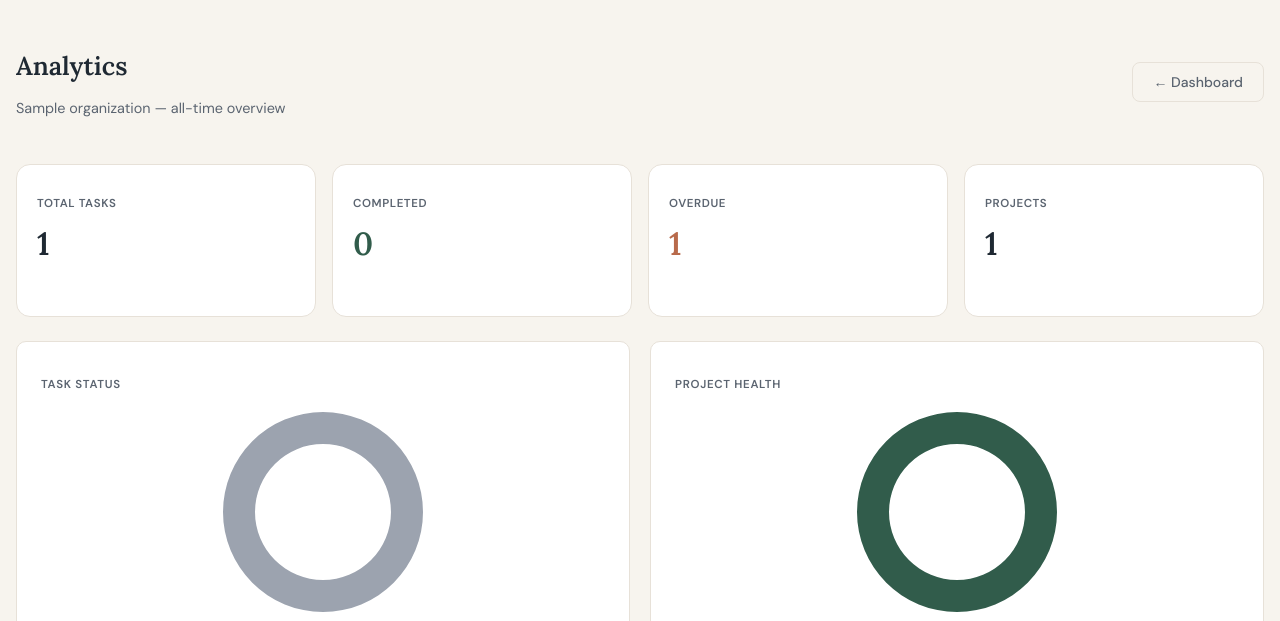
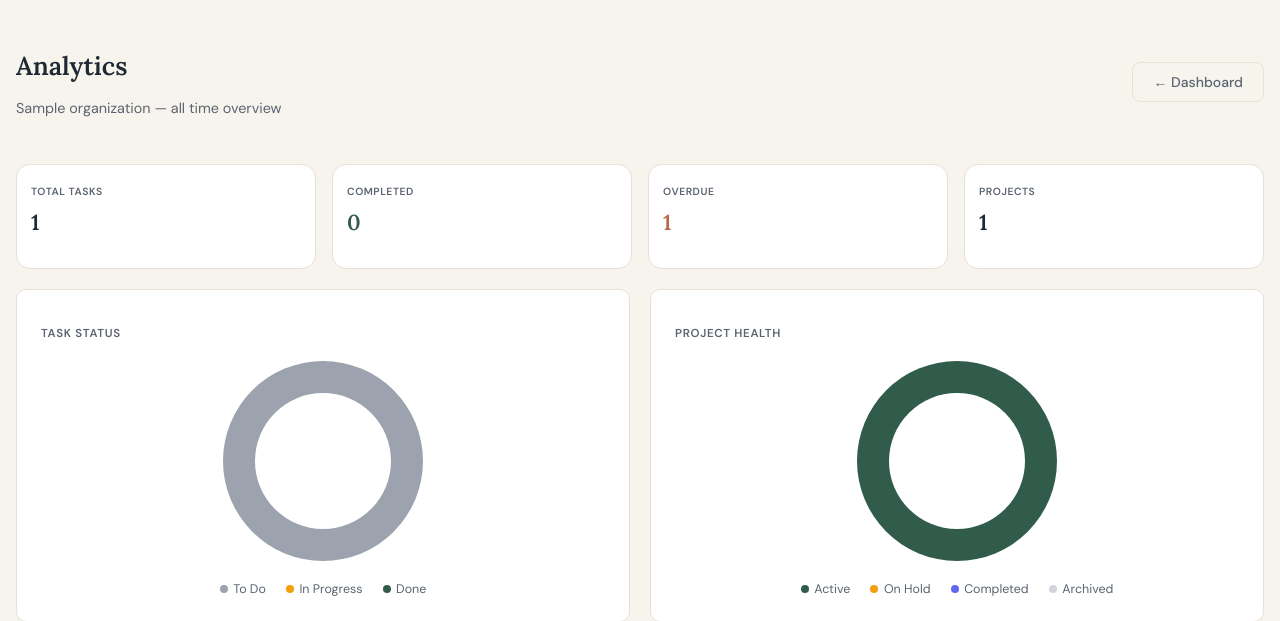
Before and after one commit to israel-omotayo/Planforge, a Django app: page /analytics/ in a window 1280 px wide. Shown: the part 61-682 px from the top of the page. Run offline with Django 5.2, Linux system fonts and the light colour scheme; a user stored in the database is signed in; tables that the repository leaves empty hold one stand-in row (values such as "Sample post"); grey boxes marked "Sample" are stand-in pictures; data that the repository does not hold is empty; parts of the project's set-up code (start-up, migrations or seed data) failed here and were passed over.

Commit message:
changed analytics div

```diff
--- a/templates/analytics.html
+++ b/templates/analytics.html
@@ -63,7 +63,7 @@
   <div>
     <h1 class="font-serif" style="font-size:1.6rem;font-weight:600;color:var(--text);">Analytics</h1>
     <p style="color:var(--muted);margin-top:0.25rem;font-size:0.9rem;">
-      {{ active_org.name }} — all-time overview
+      {{ active_org.name }} — all time overview
     </p>
   </div>
   <div class="page-header-actions">
@@ -72,20 +72,20 @@
 </div>
 
 <!-- Summary stat row -->
-<div class="stat-summary">
-  <div class="card" style="padding:1.25rem;">
+<div class="stats-grid">
+  <div class="card">
     <p style="font-size:0.72rem;color:var(--muted);font-weight:600;text-transform:uppercase;letter-spacing:0.05em;">Total Tasks</p>
     <p class="font-serif" style="font-size:2rem;font-weight:600;color:var(--text);margin-top:0.25rem;">{{ data.total_tasks }}</p>
   </div>
-  <div class="card" style="padding:1.25rem;">
+  <div class="card">
     <p style="font-size:0.72rem;color:var(--muted);font-weight:600;text-transform:uppercase;letter-spacing:0.05em;">Completed</p>
     <p class="font-serif" style="font-size:2rem;font-weight:600;color:var(--brand);margin-top:0.25rem;">{{ data.done_tasks }}</p>
   </div>
-  <div class="card" style="padding:1.25rem;">
+  <div class="card">
     <p style="font-size:0.72rem;color:var(--muted);font-weight:600;text-transform:uppercase;letter-spacing:0.05em;">Overdue</p>
     <p class="font-serif" style="font-size:2rem;font-weight:600;color:{% if data.overdue_tasks %}var(--accent){% else %}var(--text){% endif %};margin-top:0.25rem;">{{ data.overdue_tasks }}</p>
   </div>
-  <div class="card" style="padding:1.25rem;">
+  <div class="card">
     <p style="font-size:0.72rem;color:var(--muted);font-weight:600;text-transform:uppercase;letter-spacing:0.05em;">Projects</p>
     <p class="font-serif" style="font-size:2rem;font-weight:600;color:var(--text);margin-top:0.25rem;">{{ data.total_projects }}</p>
   </div>
```
